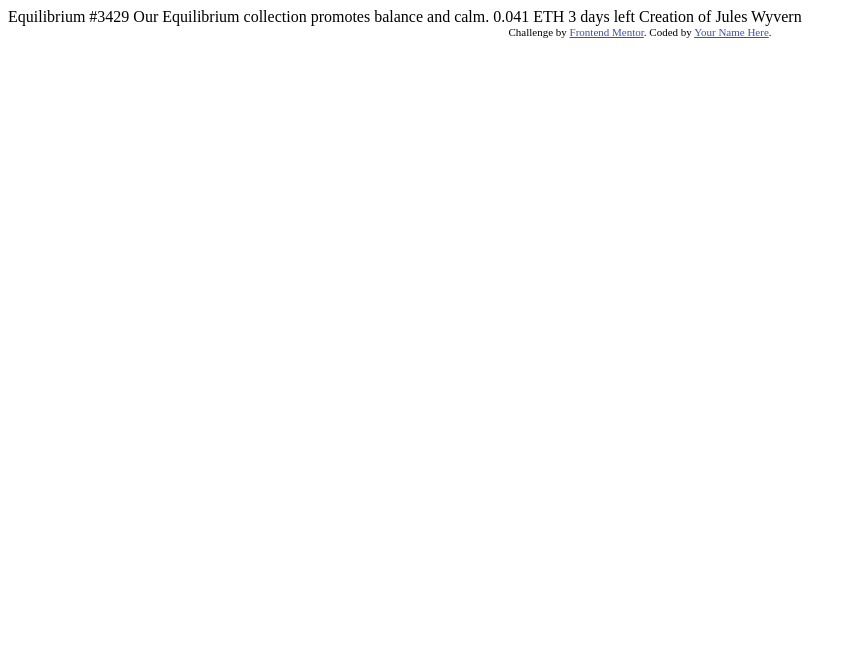
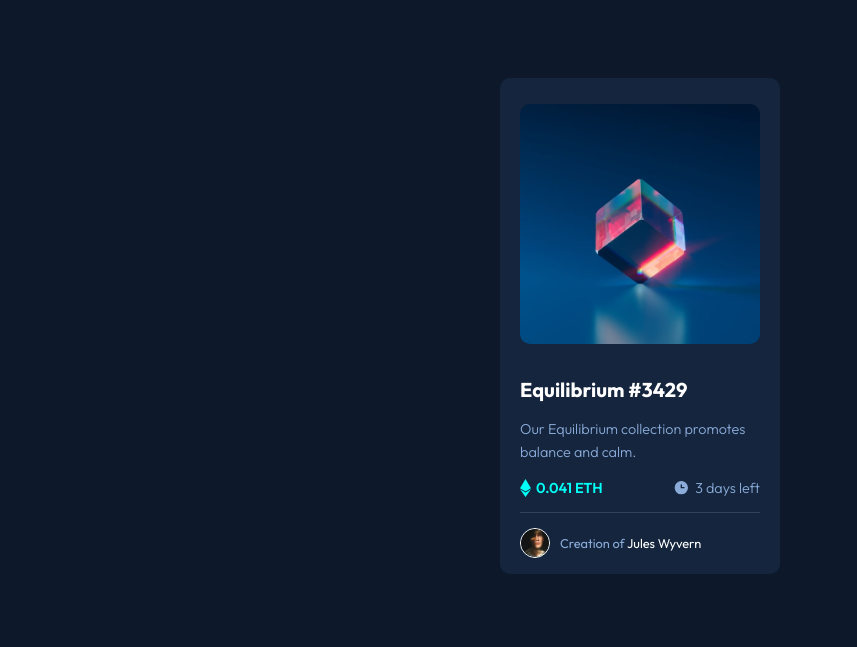
Before and after one commit to ishika-santhalia/nft-preview-card, a plain HTML site: page index.html in a window 1280 px wide. Shown: the whole page, without its empty margins (0-857 px from the left). Drawn offline with Linux system fonts and the light colour scheme.

Commit message:
added styles

```diff
--- a/index.html
+++ b/index.html
@@ -1,33 +1,51 @@
 <!DOCTYPE html>
 <html lang="en">
   <head>
-  <meta charset="UTF-8">
-  <meta name="viewport" content="width=device-width, initial-scale=1.0"> <!-- displays site properly based on user's device -->
+    <meta charset="UTF-8" />
+    <meta name="viewport" content="width=device-width, initial-scale=1.0" />
+    <!-- displays site properly based on user's device -->
 
-  <link rel="icon" type="image/png" sizes="32x32" href="./images/favicon-32x32.png">
+    <link
+      rel="icon"
+      type="image/png"
+      sizes="32x32"
+      href="./images/favicon-32x32.png"
+    />
 
+    <link rel="stylesheet" href="style.css" />
     <title>Frontend Mentor | NFT preview card component</title>
-
-  <!-- Feel free to remove these styles or customise in your own stylesheet 👍 -->
-  <style>
-    .attribution { font-size: 11px; text-align: center; }
-    .attribution a { color: hsl(228, 45%, 44%); }
-  </style>
   </head>
   <body>
+    <main>
+      <figure class="image-container">
+        <img
+          src="./images/image-equilibrium.jpg"
+          alt="equilibrium"
+          class="default-img"
+        />
+        <img src="./images/icon-view.svg" alt="hover-img" class="hover-img" />
+      </figure>
 
-  Equilibrium #3429
+      <header>
+        <h2>Equilibrium #3429</h2>
+        <p>Our Equilibrium collection promotes balance and calm.</p>
+      </header>
 
-  Our Equilibrium collection promotes balance and calm.
+      <section>
+        <span id="span-1">
+          <img src="./images/icon-ethereum.svg" alt="ethereum" />
+          0.041 ETH</span
+        >
+        <span id="span-2">
+          <img src="./images/icon-clock.svg" alt="clock" />
+          3 days left</span
+        >
+      </section>
 
-  0.041 ETH
-  3 days left
-
-  Creation of Jules Wyvern
-
-  <div class="attribution">
-    Challenge by <a href="https://www.frontendmentor.io?ref=challenge" target="_blank">Frontend Mentor</a>.
-    Coded by <a href="#">Your Name Here</a>.
+      <div>
+        <img src="./images/image-avatar.png" alt="avatar" />
+        <p>Creation of <span>Jules Wyvern</span></p>
       </div>
+    </main>
   </body>
 </html>
--- /dev/null
+++ b/style.css
@@ -0,0 +1,146 @@
+@import url('https://fonts.googleapis.com/css2?family=Outfit:wght@100..900&display=swap');
+
+:root {
+  --soft-blue: hsl(215, 51%, 70%);
+  --cyan: hsl(178, 100%, 50%);
+  --very-dark-blue-main-BG: hsl(217, 54%, 11%);
+  --very-dark-blue-card-BG: hsl(216, 50%, 16%);
+  --very-dark-blue-line: hsl(215, 32%, 27%);
+  --white: hsl(0, 0%, 100%);
+}
+
+* {
+  box-sizing: border-box;
+}
+
+body {
+  display: flex;
+  flex-direction: column;
+  justify-content: center;
+  align-items: center;
+  height: 100%;
+  background-color: var(--very-dark-blue-main-BG);
+}
+
+main {
+  display: flex;
+  flex-direction: column;
+  justify-content: start;
+  align-items: center;
+  background-color: var(--very-dark-blue-card-BG);
+  padding: 10px 20px;
+  margin: 70px;
+  border-radius: 10px;
+  width: 280px;
+  font-family: 'Outfit', sans-serif;
+  color: var(--white);
+}
+
+.image-container {
+  width: 240px;
+  height: 240px;
+  position: relative;
+}
+
+.default-img {
+  width: 100%;
+  height: 100%;
+  border-radius: 10px;
+}
+
+.hover-img {
+  width: 40px;
+  height: 40px;
+  position: absolute;
+  top: 50%;
+  left: 50%;
+  transform: translate(-50%, -50%);
+  border-radius: 10px;
+  opacity: 0;
+  z-index: 1;
+}
+
+.image-container:hover .hover-img {
+  opacity: 1;
+}
+
+.image-container:hover {
+  background: rgba(0, 255, 255, 0.2);
+  border-radius: 10px;
+  cursor: pointer;
+}
+
+.default-img:hover {
+  opacity: 0.5;
+}
+
+h2 {
+  font-size: 1.25rem;
+}
+
+h2:hover {
+  color: var(--cyan);
+  cursor: pointer;
+}
+
+header p {
+  font-weight: 300;
+  color: var(--soft-blue);
+  font-size: 0.9rem;
+  line-height: 1.6;
+}
+
+section {
+  display: flex;
+  flex-direction: row;
+  justify-content: space-between;
+  align-items: start;
+  width: 240px;
+  padding-bottom: 15px;
+  border-bottom: 1px solid var(--very-dark-blue-line);
+}
+
+#span-1 {
+  display: flex;
+  align-items: start;
+  gap: 5px;
+  font-size: 0.9rem;
+  color: var(--cyan);
+  font-weight: 600;
+}
+
+#span-2 {
+  display: flex;
+  align-items: start;
+  gap: 5px;
+  font-size: 0.9rem;
+  font-weight: 300;
+  color: var(--soft-blue);
+}
+
+div {
+  display: flex;
+  flex-direction: row;
+  justify-content: start;
+  align-items: center;
+  gap: 10px;
+  width: 240px;
+  padding-top: 10px;
+  font-size: 0.8rem;
+  color: var(--soft-blue);
+}
+
+div img {
+  max-height: 30px;
+  border: 1px solid var(--white);
+  border-radius: 50%;
+}
+
+div span {
+  color: var(--white);
+}
+
+div span:hover {
+  color: var(--cyan);
+  cursor: pointer;
+}
```
Lines whose indentation alone changed are shown as unchanged.
